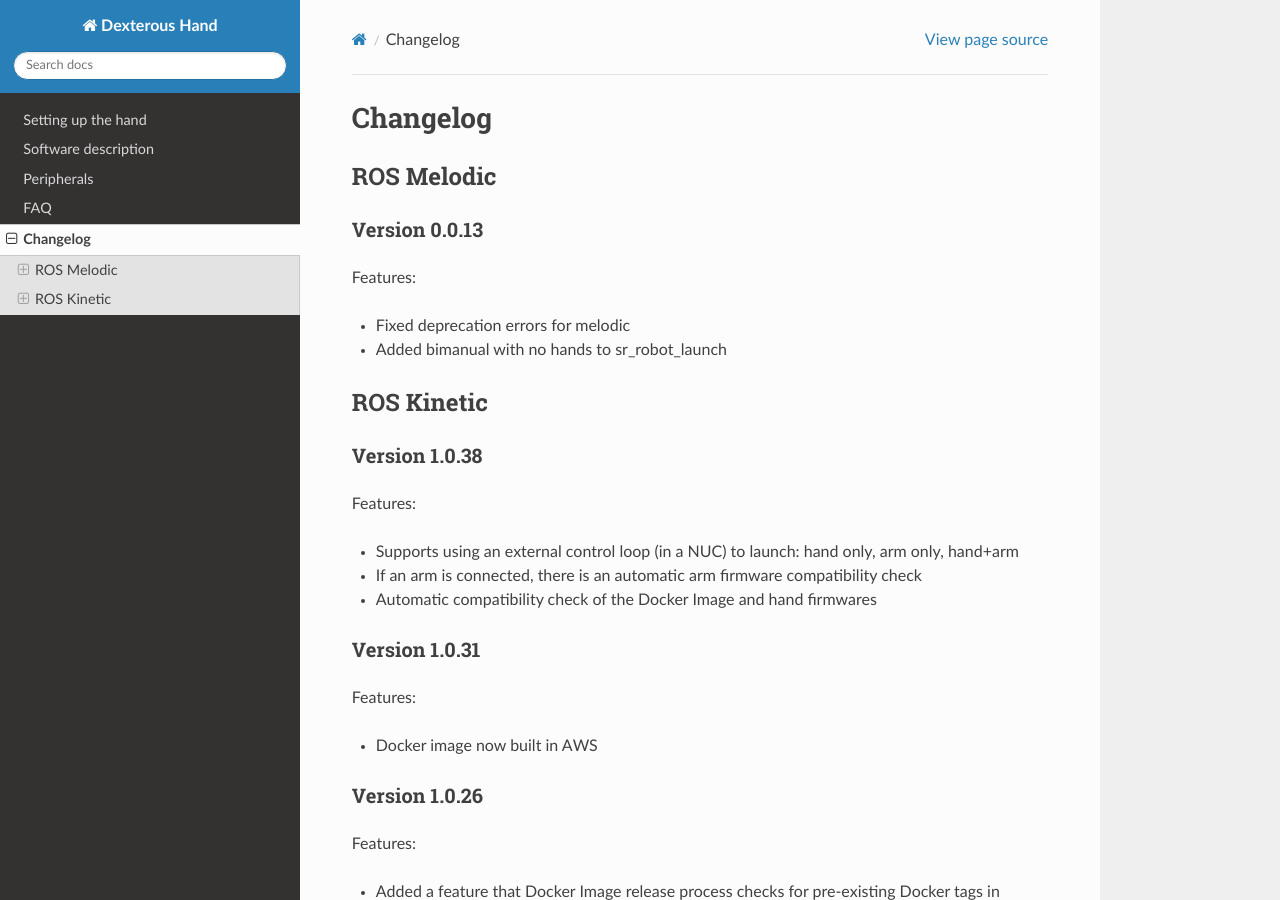
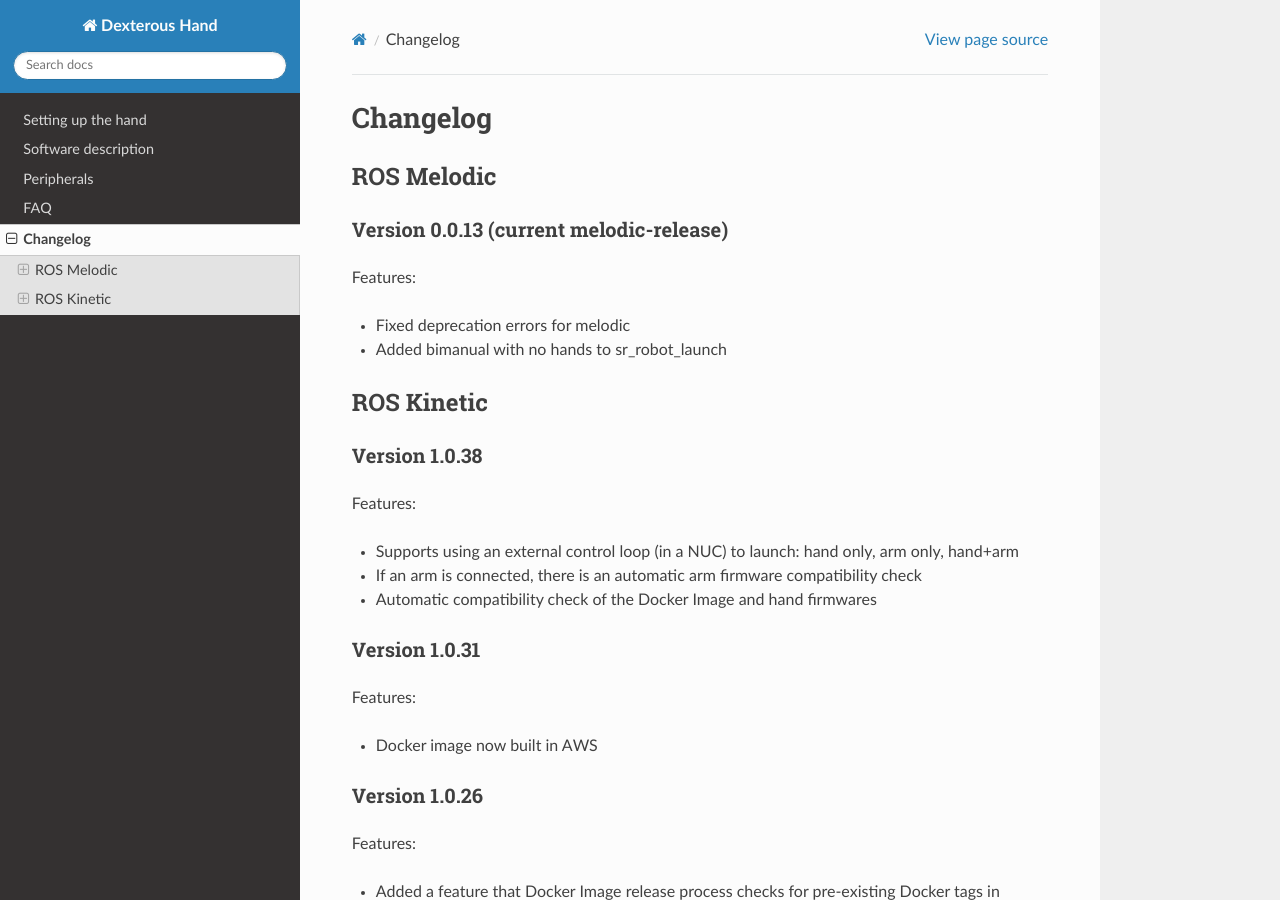
Before and after one commit to shadow-robot/sr_dexterous_hand_documentation, a Sphinx documentation site: the page built from docs/user_guide/5_changelog.md, in a window 1280 px wide and 900 px high. Built offline with Sphinx 7.4.7 and the Read the Docs theme 2.0.0, drawn with Linux system fonts in a browser that asks for light colours.

Commit message:
Update 5_changelog.md

```diff
--- a/docs/user_guide/5_changelog.md
+++ b/docs/user_guide/5_changelog.md
@@ -2,7 +2,7 @@
 
 ## ROS Melodic
 
-### Version 0.0.13
+### Version 0.0.13 (current melodic-release)
 
 Features:
 
```
